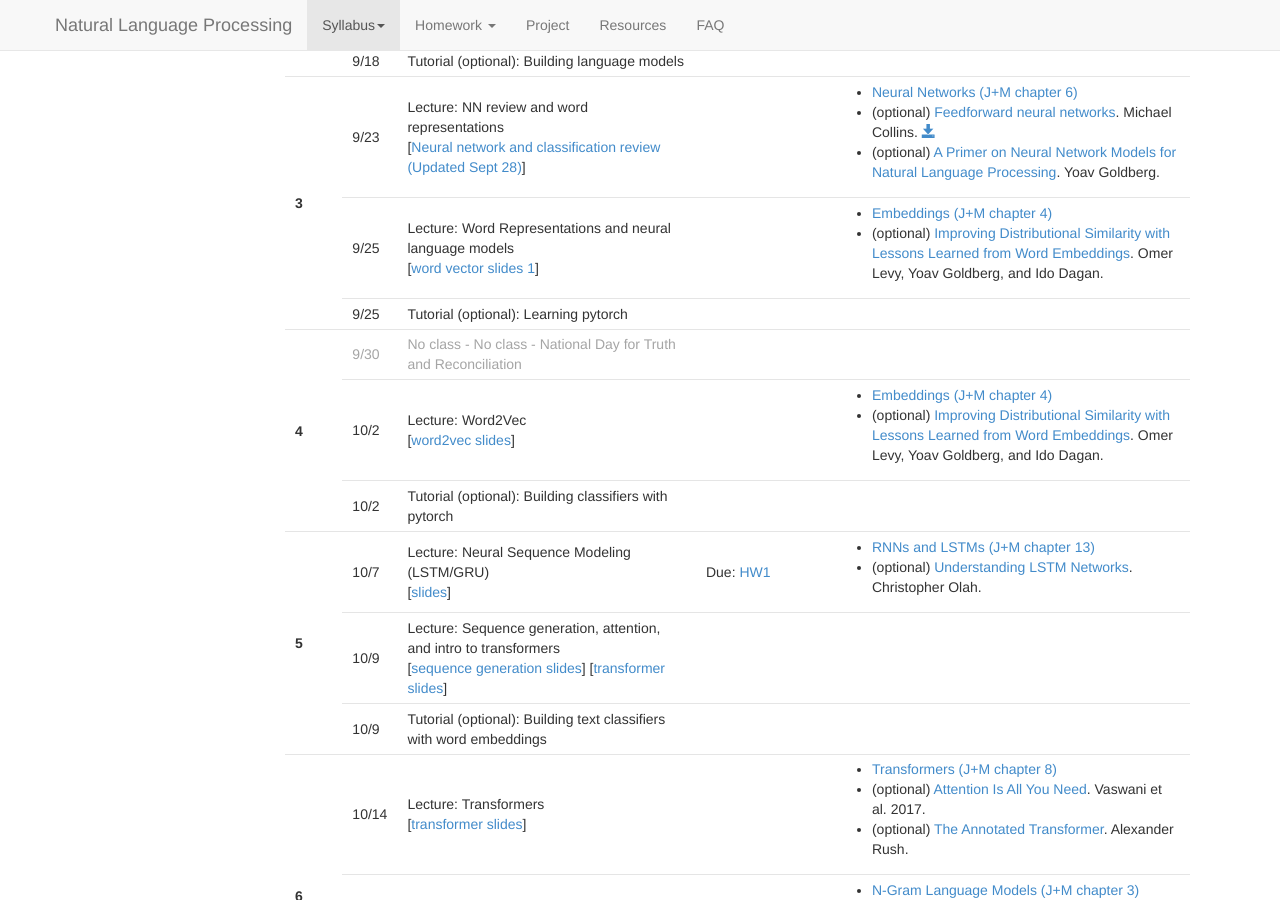
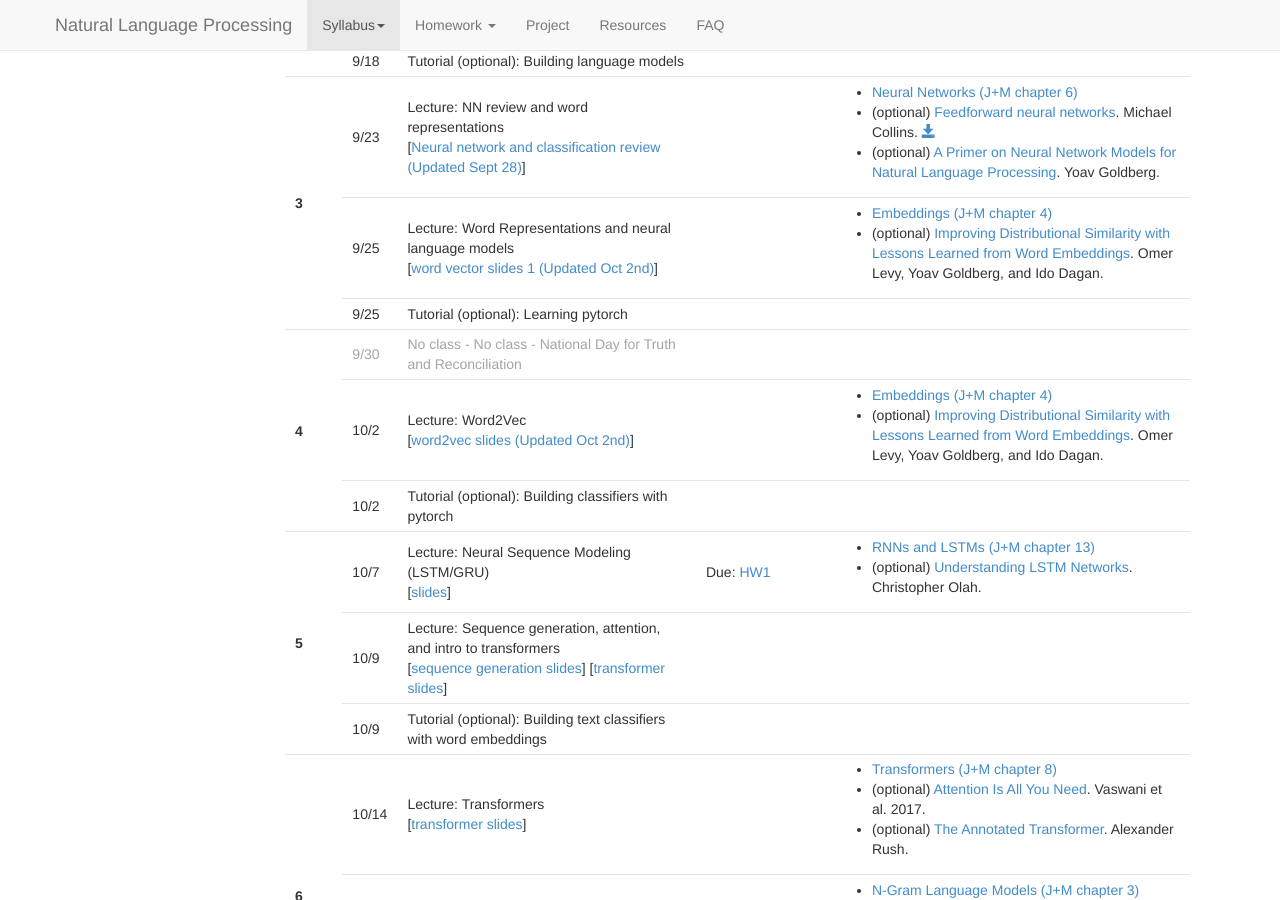
Before and after one commit to zhiyunrichardpeng/nlp-class, a Jekyll site: the page built from schedule.md, in a window 1280 px wide and 900 px high, scrolled down 678 px. Built offline with Jekyll 4.4.1, drawn with Linux system fonts in a browser that asks for light colours; nearby versions of some CDN libraries.

Commit message:
Mark L5 and L6 slides as updated Oct 2nd

```diff
--- a/_data/schedule.yaml
+++ b/_data/schedule.yaml
@@ -54,7 +54,7 @@
     title: "Word Representations and neural language models"
     lecture: "wordvec"
     leclinks:
-      - name: "word vector slides 1"
+      - name: "word vector slides 1 (Updated Oct 2nd)"
         url: "assets/lecture-slides/L5-wordvectors-zp.pptx"
   - date: "9/25"
     tutorial: 2
@@ -69,7 +69,7 @@
     title: "Word2Vec"
     lecture: "wordvec2"
     leclinks:
-      - name: "word2vec slides"
+      - name: "word2vec slides (Updated Oct 2nd)"
         url: "assets/lecture-slides/L6-word2vec P10 done.pptx"
   - date: "10/2"
     tutorial: 3
```
